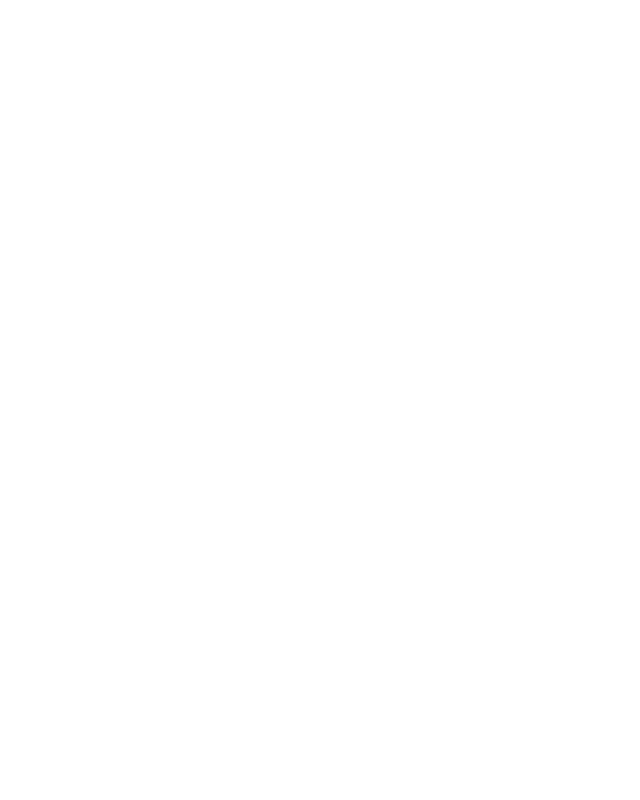
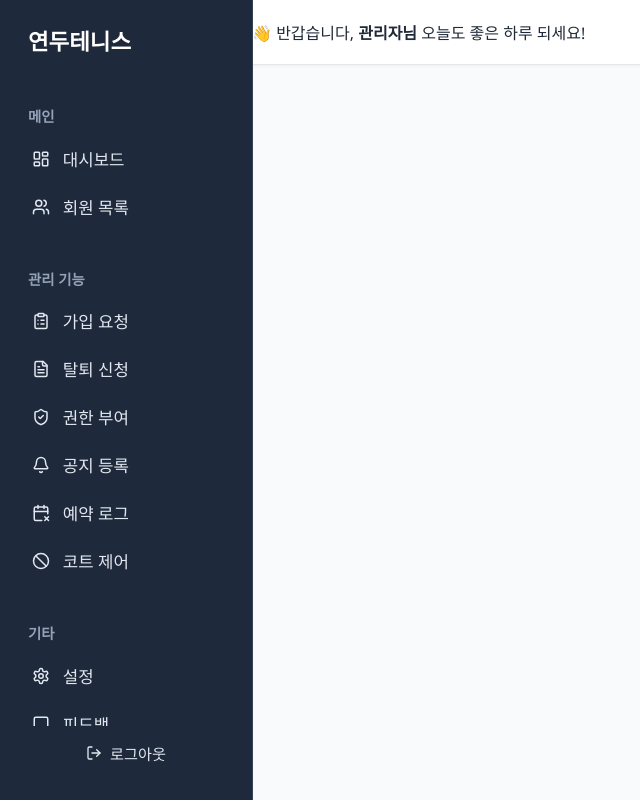
Before and after one commit to Dongubak/admin-dashboard, a React (Create React App) app: page /admin in a window 1280 px wide. Before the commit this address had no page. Shown: the whole page, without its empty margins (0-640 px from the left). Built offline with nearby package versions, Linux system fonts and the light colour scheme.

Commit message:
layout
구분선 안보이는 문제있음.

```diff
--- a/package.json
+++ b/package.json
@@ -12,6 +12,7 @@
     "@types/react": "^19.0.12",
     "@types/react-dom": "^19.0.4",
     "axios": "^1.8.4",
+    "lucide-react": "^0.487.0",
     "react": "^19.1.0",
     "react-dom": "^19.1.0",
     "react-router-dom": "^7.4.1",
--- a/src/App.tsx
+++ b/src/App.tsx
@@ -1,27 +1,31 @@
 import React from 'react';
-import { BrowserRouter, Routes, Route } from 'react-router-dom';
+import { BrowserRouter, Routes, Route, Navigate } from 'react-router-dom';
 import { AuthProvider } from './auth/AuthContext';
 import Login from './pages/Login';
 import Dashboard from './pages/Dashboard';
-
-// 관리자 회원 관리 페이지 import
 import MemberListPage from './pages/MemberListPage';
 import MemberDetailPage from './pages/MemberDetailPage';
 import MemberEditPage from './pages/MemberEditPage';
+import AdminLayout from './layouts/AdminLayout';
 
 function App() {
   return (
     <BrowserRouter>
       <AuthProvider>
         <Routes>
-          {/* 기본 라우트 */}
+          {/* 기본 진입 시 /login으로 이동 */}
+          <Route path="/" element={<Navigate to="/login" replace />} />
+
+          {/* 로그인 페이지 */}
           <Route path="/login" element={<Login />} />
-          <Route path="/" element={<Dashboard />} />
 
-          {/* 관리자 회원 관리 페이지 */}
-          <Route path="/members" element={<MemberListPage />} />
-          <Route path="/members/:id" element={<MemberDetailPage />} />
-          <Route path="/members/:id/edit" element={<MemberEditPage />} />
+          {/* 관리자 전용 레이아웃 */}
+          <Route path="/admin" element={<AdminLayout />}>
+            <Route path="dashboard" element={<Dashboard />} />
+            <Route path="members" element={<MemberListPage />} />
+            <Route path="members/:id" element={<MemberDetailPage />} />
+            <Route path="members/:id/edit" element={<MemberEditPage />} />
+          </Route>
         </Routes>
       </AuthProvider>
     </BrowserRouter>
--- /dev/null
+++ b/src/layouts/AdminLayout.tsx
@@ -0,0 +1,207 @@
+import React from 'react';
+import { Outlet, Link, useLocation, Navigate, useNavigate } from 'react-router-dom';
+import styled from 'styled-components';
+import { LogOut, LayoutDashboard, Users, ClipboardList, FileText, Bell, ShieldCheck, CalendarX2, Ban, Settings, MessageSquare } from 'lucide-react';
+
+const AdminLayout: React.FC = () => {
+  const location = useLocation();
+  const navigate = useNavigate();
+
+  if (location.pathname === '/') {
+    return <Navigate to="/login" replace />;
+  }
+
+  const isAdminRoute = location.pathname.startsWith('/admin');
+  if (!isAdminRoute) return <Outlet />;
+
+  const handleLogout = () => {
+    navigate('/login');
+  };
+
+  return (
+    <Wrapper>
+      <Sidebar>
+        <SidebarContent>
+          <Logo>연두테니스</Logo>
+          <SidebarDivider />
+          <SectionLabel>메인</SectionLabel>
+          <NavList>
+            <NavItem to="/admin/dashboard"><LayoutDashboard size={18} /> 대시보드</NavItem>
+            <NavItem to="/admin/members"><Users size={18} /> 회원 목록</NavItem>
+          </NavList>
+
+          <SidebarDivider />
+          <SectionLabel>관리 기능</SectionLabel>
+          <NavList>
+            <NavItem to="/admin/requests"><ClipboardList size={18} /> 가입 요청</NavItem>
+            <NavItem to="/admin/withdrawals"><FileText size={18} /> 탈퇴 신청</NavItem>
+            <NavItem to="/admin/roles"><ShieldCheck size={18} /> 권한 부여</NavItem>
+            <NavItem to="/admin/notices"><Bell size={18} /> 공지 등록</NavItem>
+            <NavItem to="/admin/reservations"><CalendarX2 size={18} /> 예약 로그</NavItem>
+            <NavItem to="/admin/courts"><Ban size={18} /> 코트 제어</NavItem>
+          </NavList>
+
+          <SidebarDivider />
+          <SectionLabel>기타</SectionLabel>
+          <NavList>
+            <NavItem to="#"><Settings size={18} /> 설정</NavItem>
+            <NavItem to="#"><MessageSquare size={18} /> 피드백</NavItem>
+          </NavList>
+        </SidebarContent>
+
+        <LogoutArea>
+          <LogoutButton onClick={handleLogout}>
+            <LogOut size={16} style={{ marginRight: '0.5rem' }} /> 로그아웃
+          </LogoutButton>
+        </LogoutArea>
+      </Sidebar>
+
+      <MainWrapper>
+        <Header>
+          <UserInfo>
+            👋 반갑습니다, <strong>관리자님</strong> 오늘도 좋은 하루 되세요!
+          </UserInfo>
+        </Header>
+        <MainContent>
+          <Outlet />
+        </MainContent>
+      </MainWrapper>
+    </Wrapper>
+  );
+};
+
+export default AdminLayout;
+
+const Wrapper = styled.div`
+  display: flex;
+  height: 100vh;
+  background-color: #f9fafb;
+  overflow: hidden;
+  font-family: 'Segoe UI', sans-serif;
+`;
+
+const Sidebar = styled.div`
+  width: 220px;
+  background-color: #1e293b;
+  color: white;
+  padding: 1rem 1rem;
+  display: flex;
+  flex-direction: column;
+  justify-content: space-between;
+  position: fixed;
+  top: 0;
+  left: 0;
+  bottom: 0;
+  z-index: 10;
+  border-right: 1px solid #334155;
+`;
+
+const SidebarContent = styled.div`
+  display: flex;
+  flex-direction: column;
+  gap: 0.75rem;
+  overflow-y: auto;
+`;
+
+const Logo = styled.div`
+  font-size: 1.4rem;
+  font-weight: 700;
+  padding: 0.5rem 0.75rem;
+  color: white;
+  text-align: left;
+`;
+
+const SidebarDivider = styled.div`
+    height: 1px;
+    background-color: #94a3b8; // 잘 보이는 회색
+    margin: 0.75rem 0 0.25rem; // 위·아래 여백 적당
+    opacity: 1;
+`;
+
+const SectionLabel = styled.div`
+  font-size: 0.9rem;
+  font-weight: 600;
+  color: #94a3b8;
+  padding: 0 0.75rem;
+  text-transform: uppercase;
+`;
+
+const NavList = styled.div`
+  display: flex;
+  flex-direction: column;
+  gap: 0.4rem;
+`;
+
+const NavItem = styled(Link)`
+  color: #e2e8f0;
+  text-decoration: none;
+  font-size: 1.05rem;
+  padding: 0.55rem 1rem;
+  border-radius: 6px;
+  display: flex;
+  align-items: center;
+  gap: 0.8rem;
+  transition: background 0.2s ease;
+
+  &:hover {
+    background-color: #334155;
+  }
+`;
+
+const LogoutArea = styled.div`
+  padding-top: 0.5rem;
+  padding-bottom: 0.75rem;
+  display: flex;
+  justify-content: center;
+`;
+
+const LogoutButton = styled.button`
+  display: flex;
+  align-items: center;
+  background: transparent;
+  color: #e2e8f0;
+  font-size: 0.95rem;
+  border: none;
+  cursor: pointer;
+  padding: 0.5rem 1rem;
+  border-radius: 6px;
+  transition: background 0.2s;
+
+  &:hover {
+    background-color: #334155;
+  }
+`;
+
+const MainWrapper = styled.div`
+  margin-left: 220px;
+  flex: 1;
+  display: flex;
+  flex-direction: column;
+  height: 100vh;
+  overflow: hidden;
+`;
+
+const Header = styled.header`
+  height: 64px;
+  min-height: 64px;
+  background-color: #ffffff;
+  padding: 0 2rem;
+  display: flex;
+  align-items: center;
+  border-bottom: 1px solid #e5e7eb;
+  box-shadow: 0 1px 3px rgba(0, 0, 0, 0.05);
+  z-index: 5;
+`;
+
+const UserInfo = styled.div`
+  font-size: 1rem;
+  font-weight: 500;
+  color: #1f2937;
+`;
+
+const MainContent = styled.main`
+  flex: 1;
+  padding: 2rem;
+  overflow-y: auto;
+  background-color: #f9fafb;
+`;
```
Also changed, not shown: 2 other files (tests, documents, lock files or other folders).
